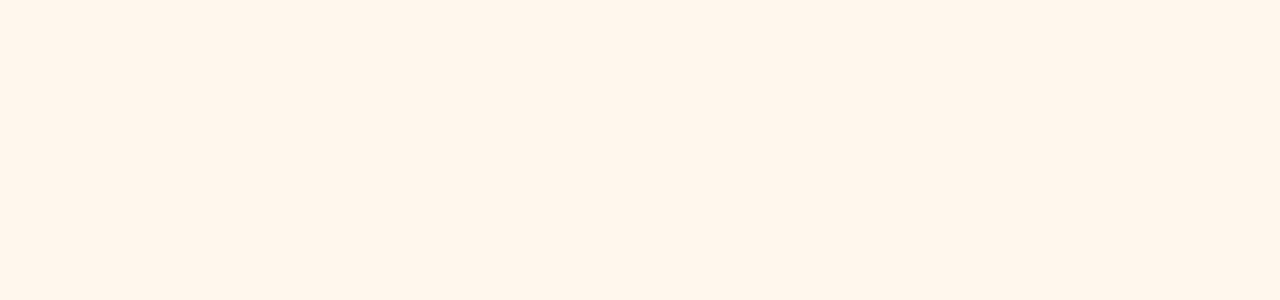
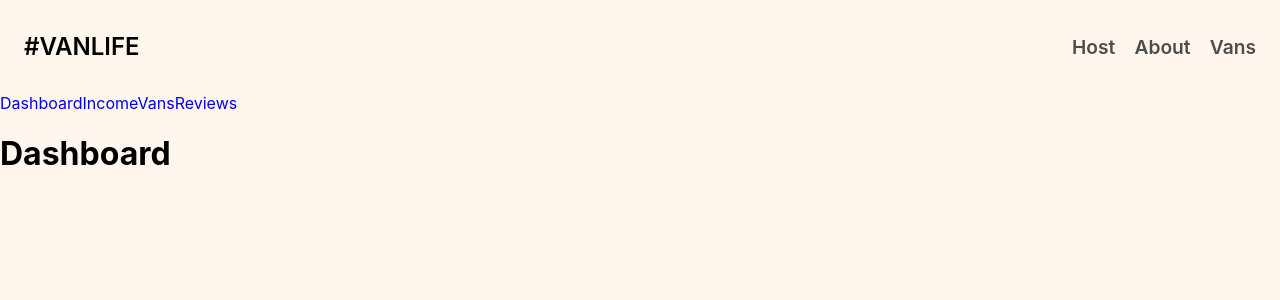
Before and after one commit to BrightNeon7631/scrimba-van-rental-app, a React (Vite) app: page /host in a window 1280 px wide. Before the commit this address had no page. Shown: the top 300 px of the page. Built offline with nearby package versions, Linux system fonts and the light colour scheme.

Commit message:
create host layout and pages with placeholder text

```diff
--- a/src/App.jsx
+++ b/src/App.jsx
@@ -1,23 +1,34 @@
 import { BrowserRouter, Routes, Route } from 'react-router-dom';
 import Home from './Pages/Home';
 import About from './Pages/About';
-import Vans from './Pages/Vans';
-import VanDetail from './Pages/VanDetail';
+import Vans from './Pages/Vans/Vans';
+import VanDetail from './Pages/Vans/VanDetail';
+import Dashboard from './Pages/Host/Dashboard';
+import Income from './Pages/Host/Income';
+import Reviews from './Pages/Host/Reviews';
+import HostVans from './Pages/Host/HostVans';
 import Layout from './Components/Layout';
+import HostLayout from './Components/HostLayout';
 import './server';
 
 function App() {
   return (
     <BrowserRouter>
       <Routes>
-        <Route element={<Layout />}>
-          <Route path="/" element={<Home />} />
-          <Route path="/about" element={<About />} />
-          <Route path="/vans" element={<Vans />} />
-          <Route path="/vans/:id" element={<VanDetail />} />
+        <Route path="/" element={<Layout />}>
+          <Route index element={<Home />} />
+          <Route path="about" element={<About />} />
+          <Route path="vans" element={<Vans />} />
+          <Route path="vans/:id" element={<VanDetail />} />
+
+          <Route path="host" element={<HostLayout />}>
+            <Route index element={<Dashboard />} />
+            <Route path="income" element={<Income />} />
+            <Route path="vans" element={<HostVans />} />
+            <Route path="reviews" element={<Reviews />} />
+          </Route>
         </Route>
       </Routes>
-      {/* <footer>©2023 #VANLIFE</footer> */}
     </BrowserRouter>
   );
 }
--- a/src/Components/Header.jsx
+++ b/src/Components/Header.jsx
@@ -5,6 +5,7 @@ export default function Header() {
       <header>
         <Link className="nav--home" to="/">#VANLIFE</Link>
         <div className="nav--right">
+          <Link to="/host">Host</Link>
           <Link to="/about">About</Link>
           <Link to="/vans">Vans</Link>
         </div>
--- /dev/null
+++ b/src/Components/HostLayout.jsx
@@ -0,0 +1,10 @@
+import { Outlet } from "react-router-dom";
+import HostNav from "./HostNav";
+export default function HostLayout() {
+    return (
+        <>
+            <HostNav />
+            <Outlet />
+        </>
+    )
+}
--- /dev/null
+++ b/src/Components/HostNav.jsx
@@ -0,0 +1,11 @@
+import { Link } from "react-router-dom";
+export default function HostNav() {
+    return (
+        <div className="host--layout--nav">
+            <Link to='/host'>Dashboard</Link>
+            <Link to='/host/income'>Income</Link>
+            <Link to='/host/vans'>Vans</Link>
+            <Link to='/host/reviews'>Reviews</Link>
+        </div>
+    )
+}
--- /dev/null
+++ b/src/Pages/Host/Dashboard.jsx
@@ -0,0 +1,5 @@
+export default function Dashboard() {
+    return (
+        <h1>Dashboard</h1>
+    )
+}
--- /dev/null
+++ b/src/Pages/Host/HostVans.jsx
@@ -0,0 +1,5 @@
+export default function HostVans() {
+    return (
+        <h1>Host Vans</h1>
+    )
+}
--- /dev/null
+++ b/src/Pages/Host/Income.jsx
@@ -0,0 +1,5 @@
+export default function Income() {
+    return (
+        <h1>Host Income</h1>
+    )
+}
--- /dev/null
+++ b/src/Pages/Host/Reviews.jsx
@@ -0,0 +1,5 @@
+export default function Reviews() {
+    return (
+        <h1>Host Reviews</h1>
+    )
+}
```
